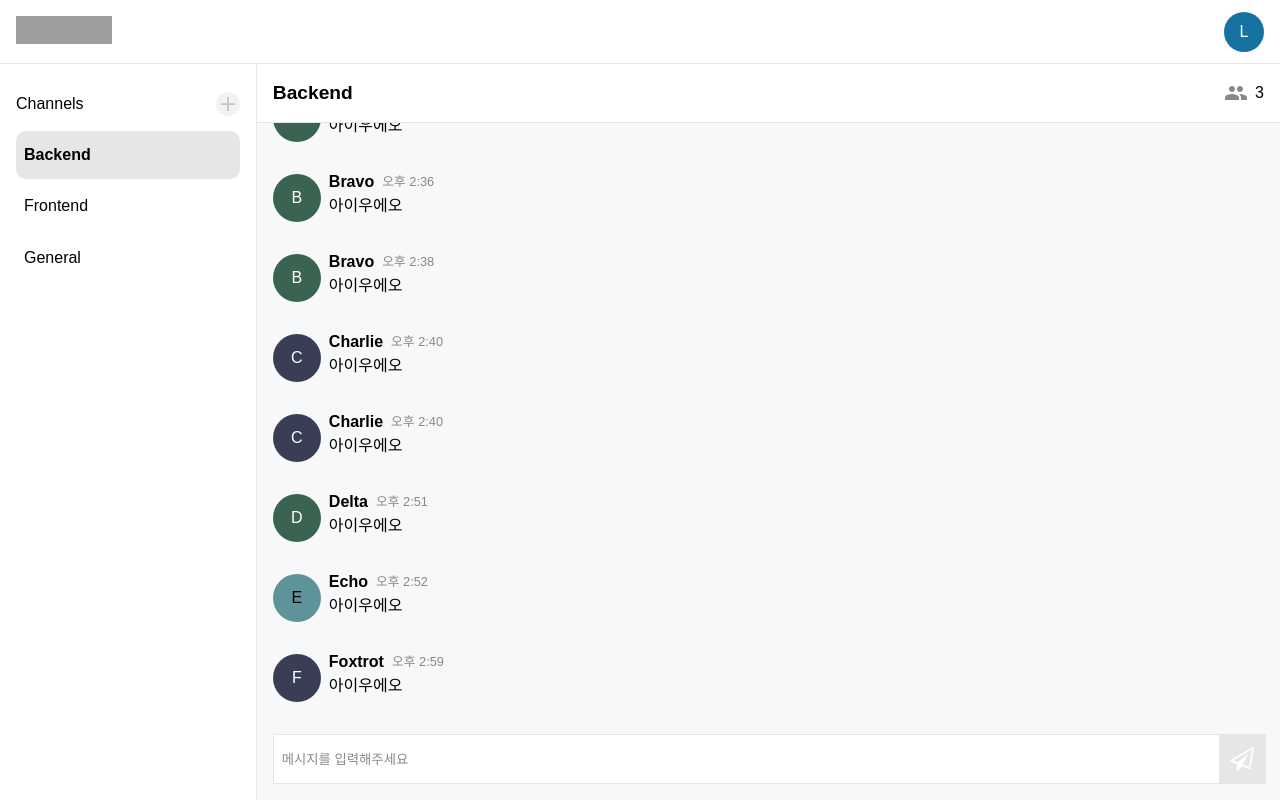
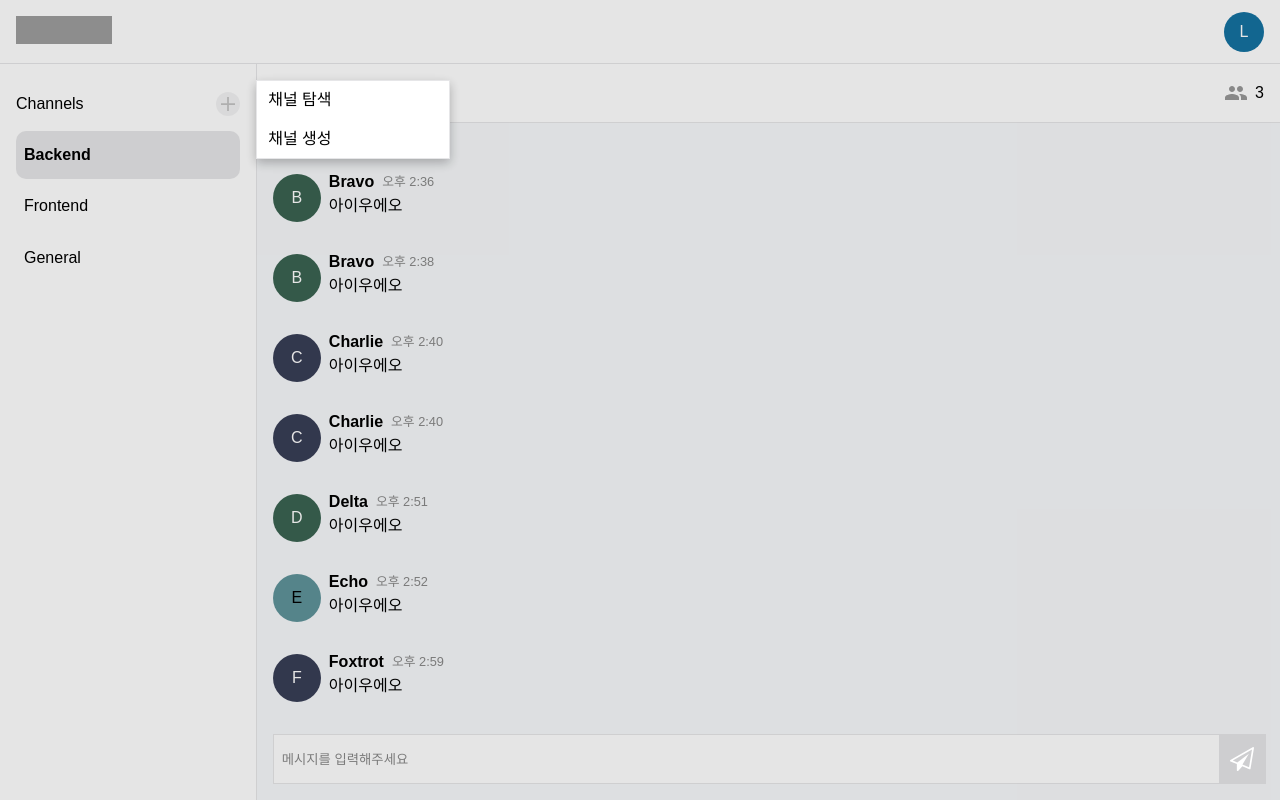
Before and after one commit to sally0226/swit-pilot-front, a React (Create React App) app: page /main in a window 1280 px wide. Both pictures are taken after a click on the button 227 px from the left and 104 px from the top of the page. Built offline with nearby package versions, Linux system fonts and the light colour scheme; grey boxes are pictures that could not be loaded.

Commit message:
[Feat] 채널 탐색 / 채널 생성 Modal 추가
Modal을 열고 닫는 modalController를 prop으로 넘김

```diff
--- /dev/null
+++ b/src/components/Channels/ChannelModal/index.js
@@ -0,0 +1,26 @@
+import React from 'react';
+import { Background, Container, Select } from './style';
+
+const ChannelModal = ({ closeModal, modalController }) => {
+  const clickSearchChannelHandler = () => {
+    closeModal();
+    modalController.openSearchChannelModal();
+  };
+
+  const clickCreateChannelHandler = () => {
+    closeModal();
+    modalController.openCreateChannelModal();
+  };
+
+  return (
+    <>
+      <Container>
+        <Select onClick={clickSearchChannelHandler}>채널 탐색</Select>
+        <Select onClick={clickCreateChannelHandler}>채널 생성</Select>
+      </Container>
+      <Background onClick={closeModal} />
+    </>
+  );
+};
+
+export default ChannelModal;
--- /dev/null
+++ b/src/components/Channels/ChannelModal/style.js
@@ -0,0 +1,31 @@
+import styled from 'styled-components';
+
+export const Container = styled.div`
+  position: absolute;
+  justify-self: baseline;
+  left: 20%;
+  top: 5rem;
+  background-color: #FFFFFF;
+  width: 15%;
+  border: 1px solid #E6E6E8;
+  box-shadow: 0px 4px 10px rgba(0, 0, 0, 0.25);
+  z-index: 1;
+`;
+
+export const Select = styled.div`
+  padding: 0.7rem;
+  cursor: pointer;
+  &:hover {
+    background-color: #F5F5F3;
+  }
+`;
+
+export const Background = styled.div`
+  position: absolute;
+  top: 0;
+  left: 0;
+  width: 100vw;
+  height: 100vh;
+  background-color: rgba(0, 0, 0, 0.1);
+  z-index: 0;
+`;
--- a/src/components/Channels/index.js
+++ b/src/components/Channels/index.js
@@ -1,15 +1,20 @@
-import React from 'react';
+import React, { useState } from 'react';
 import Channel from './Channel';
+import ChannelModal from './ChannelModal';
 import { Button, Container, Title, Wrapper } from './style';
 
-const Channels = ({ channels, current }) => {
+const Channels = ({ channels, current, modalController }) => {
+  const [showModal, setShowModal] = useState(false);
+  const openModal = () => setShowModal(true);
+  const closeModal = () => setShowModal(false);
   return (
     <Container>
       <Wrapper>
         <Title>Channels</Title>
-        <Button>
+        <Button onClick={openModal}>
           <img src='/img/plus.svg' alt='plus-icon' />
         </Button>
+        { showModal && <ChannelModal closeModal={closeModal} modalController={modalController} /> }
       </Wrapper>
       { channels.map((channel) => <Channel key={channel.channelId} id={channel.channelId} name={channel.channelName} isHere={channel.channelId === current} />) }
     </Container>
--- a/src/components/ChatRoom/ChatBoard/index.js
+++ b/src/components/ChatRoom/ChatBoard/index.js
@@ -1,9 +1,6 @@
 import React from 'react';
 import Message from '../Message';
 import { Container } from './style';
-
-
-
 
 const ChatBoard = ({ messages, lastMessageRef }) => {
   return (
--- a/src/pages/MainPage.jsx
+++ b/src/pages/MainPage.jsx
@@ -1,5 +1,6 @@
-import React, { useEffect, useRef } from 'react';
+import React, { useEffect, useRef, useState } from 'react';
 import { useRecoilValue } from 'recoil';
+import ModalPortal from '../components/Modal';
 import useGetChannelList from '../hooks/useGetChannelList';
 import { currentChannelState, messageState } from '../stores/channel';
 import MainTemplate from '../templates/MainTemplate';
@@ -11,12 +12,48 @@ const MainPage = () => {
   const currentChannelInfo = useRecoilValue(currentChannelState);
   const messages = useRecoilValue(messageState);
 
+  const [showSearchChannelModal, setShowSearchChannelModal] = useState(false);
+  const [showCreateChannelModal, setShowCreateChannelModal] = useState(false);
+
+  const modalController = {
+    openSearchChannelModal: () => {
+      setShowSearchChannelModal(true);
+    },
+    openCreateChannelModal: () => {
+      setShowCreateChannelModal(true);
+    },
+    closeSearchChannelModal: () => {
+      setShowSearchChannelModal(false);
+    },
+    closeCreateChannelModal: () => {
+      setShowCreateChannelModal(false);
+    }
+  }
+
   useEffect(() => {
     scrollToBottom();
   }, [currentChannelInfo]);
 
   return (
-    <MainTemplate channels={channels} channel={currentChannelInfo} messages={messages} lastMessageRef={lastMessageRef} />
+    <>
+      <MainTemplate channels={channels} channel={currentChannelInfo} messages={messages} lastMessageRef={lastMessageRef} modalController={modalController} />
+      {
+        showSearchChannelModal &&
+        <ModalPortal
+          title='채널 탐색'
+          closePortal={modalController.closeSearchChannelModal}
+        >
+          <span>SearchChannelModal</span>
+        </ModalPortal>}
+      {
+        showCreateChannelModal &&
+        <ModalPortal
+          title='채널 생성'
+          closePortal={modalController.closeCreateChannelModal}
+        >
+          <span>CreateChannelModal</span>
+        </ModalPortal>}
+    </>
   );
 };
 
--- a/src/templates/MainTemplate/index.jsx
+++ b/src/templates/MainTemplate/index.jsx
@@ -4,12 +4,12 @@ import ChatRoom from '../../components/ChatRoom';
 import Header from '../../components/Header';
 import { Container, Layout } from './style';
 
-const MainTemplate = ({ channels, channel, messages, lastMessageRef }) => {
+const MainTemplate = ({ channels, channel, messages, lastMessageRef, modalController }) => {
   return (
     <Layout>
       <Header />
       <Container>
-        <Channels channels={channels} current={channel.channelId} />
+        <Channels channels={channels} current={channel.channelId} modalController={modalController} />
         <ChatRoom name={channel.channelName} peopleNum={3} messages={messages} lastMessageRef={lastMessageRef} />
       </Container>
     </Layout>
```
